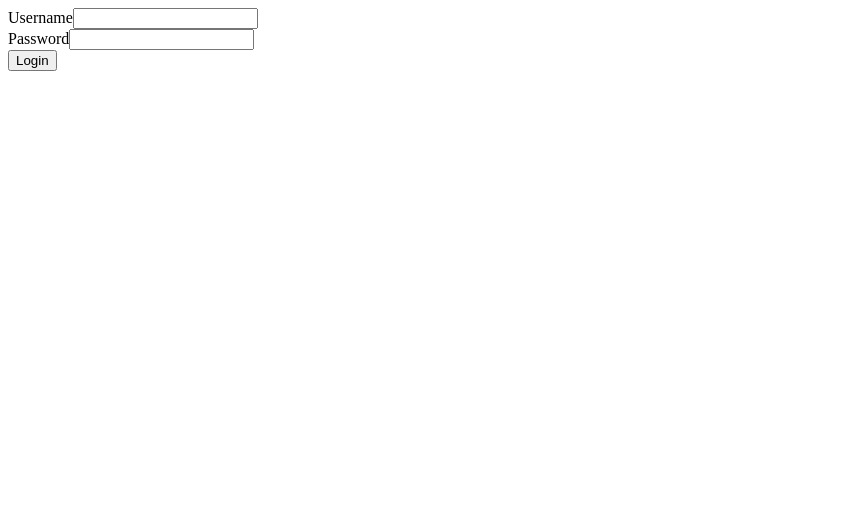
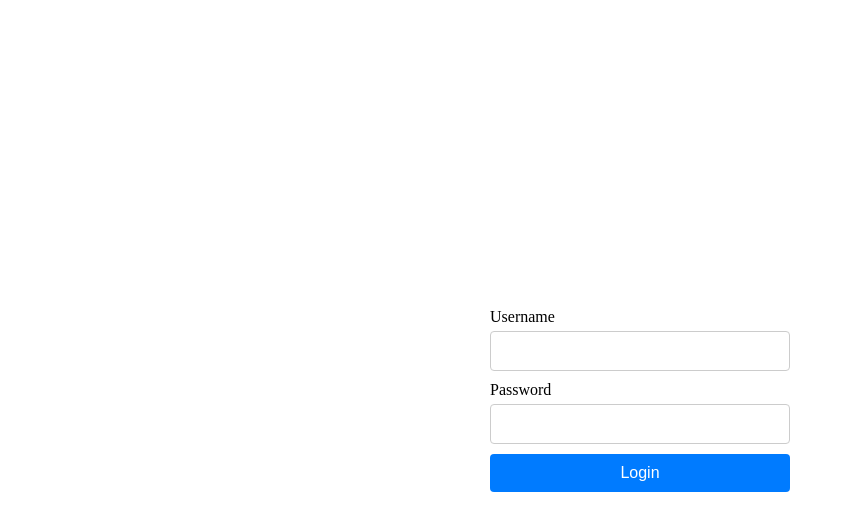
Before and after one commit to jordanpanghs/Angular-Login, an Angular app: page / in a window 1280 px wide. Shown: the top 530 px of the page, without its empty margins (0-845 px from the left). Built offline with nearby package versions, Linux system fonts and the light colour scheme.

Commit message:
Styled input form

```diff
--- a/src/app/app.component.css
+++ b/src/app/app.component.css
@@ -1,4 +1,5 @@
-html {
+html,
+body {
   height: 100vw;
   margin: 0;
   padding: 0;
--- a/src/app/login/login.component.css
+++ b/src/app/login/login.component.css
@@ -3,3 +3,42 @@
   flex-direction: column;
   justify-content: center;
 }
+
+form {
+  height: 100%;
+  display: flex;
+  flex-direction: column;
+  justify-content: center;
+  width: 300px;
+  margin: 0 auto;
+}
+
+div {
+  margin-bottom: 10px;
+}
+
+label {
+  display: block;
+  margin-bottom: 5px;
+}
+
+input {
+  padding: 10px;
+  border: 1px solid #ccc;
+  border-radius: 4px;
+  font-size: 16px;
+}
+
+button {
+  padding: 10px 20px;
+  background-color: #007bff;
+  color: white;
+  border: none;
+  border-radius: 4px;
+  cursor: pointer;
+  font-size: 16px;
+}
+
+button:hover {
+  background-color: #0056b3;
+}
--- a/src/app/login/login.component.ts
+++ b/src/app/login/login.component.ts
@@ -12,11 +12,11 @@ import {
   standalone: true,
   template: `
     <form [formGroup]="loginForm" (ngSubmit)="onSubmit()">
-      <div>
+      <div class="input-field">
         <label>Username</label>
         <input type="text" formControlName="username" />
       </div>
-      <div>
+      <div class="input-field">
         <label>Password</label>
         <input type="password" formControlName="password" />
       </div>
--- a/src/styles.css
+++ b/src/styles.css
@@ -1 +1,11 @@
 /* You can add global styles to this file, and also import other style files */
+html,
+body {
+  height: 100%;
+  margin: 0;
+  padding: 0;
+}
+
+app-root {
+  height: 100%;
+}
```
